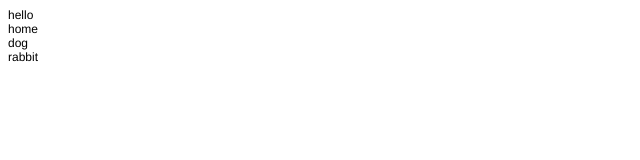
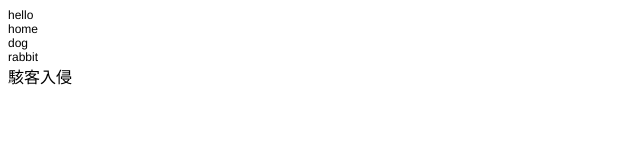
Before and after one commit to Kuang-Hsuan/test3, a plain HTML site: page index.html in a window 1280 px wide. Shown: the full height of the page, 0-640 px from the left. Drawn offline with Linux system fonts and the light colour scheme.

Commit message:
更新完畢

```diff
--- a/index.html
+++ b/index.html
@@ -15,5 +15,6 @@
 <p class="p1">home</p>
 <p class="p1">dog</p>
 <p class="p1">rabbit</p>
+  駭客入侵
 </body>
 </html>
```
